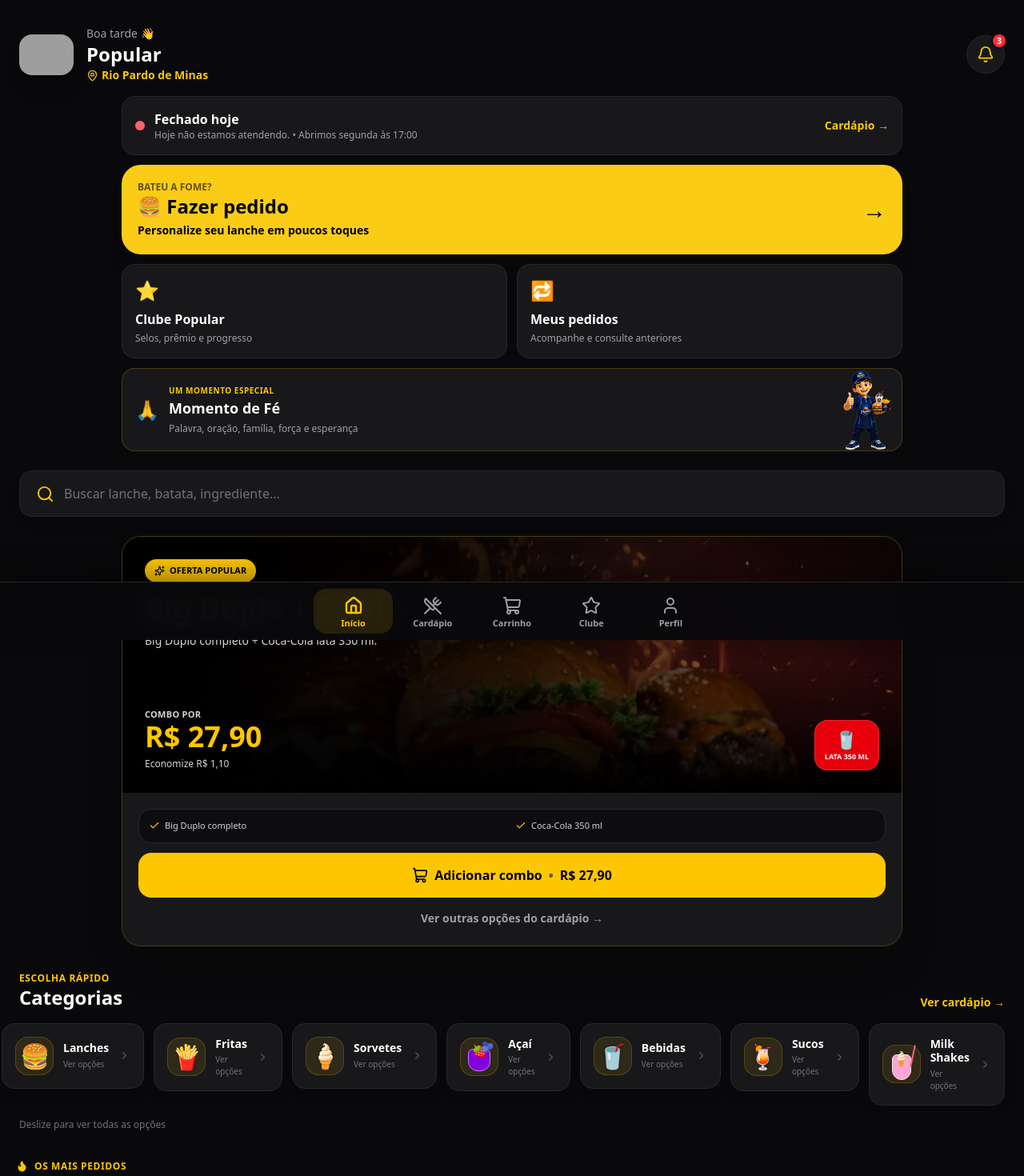
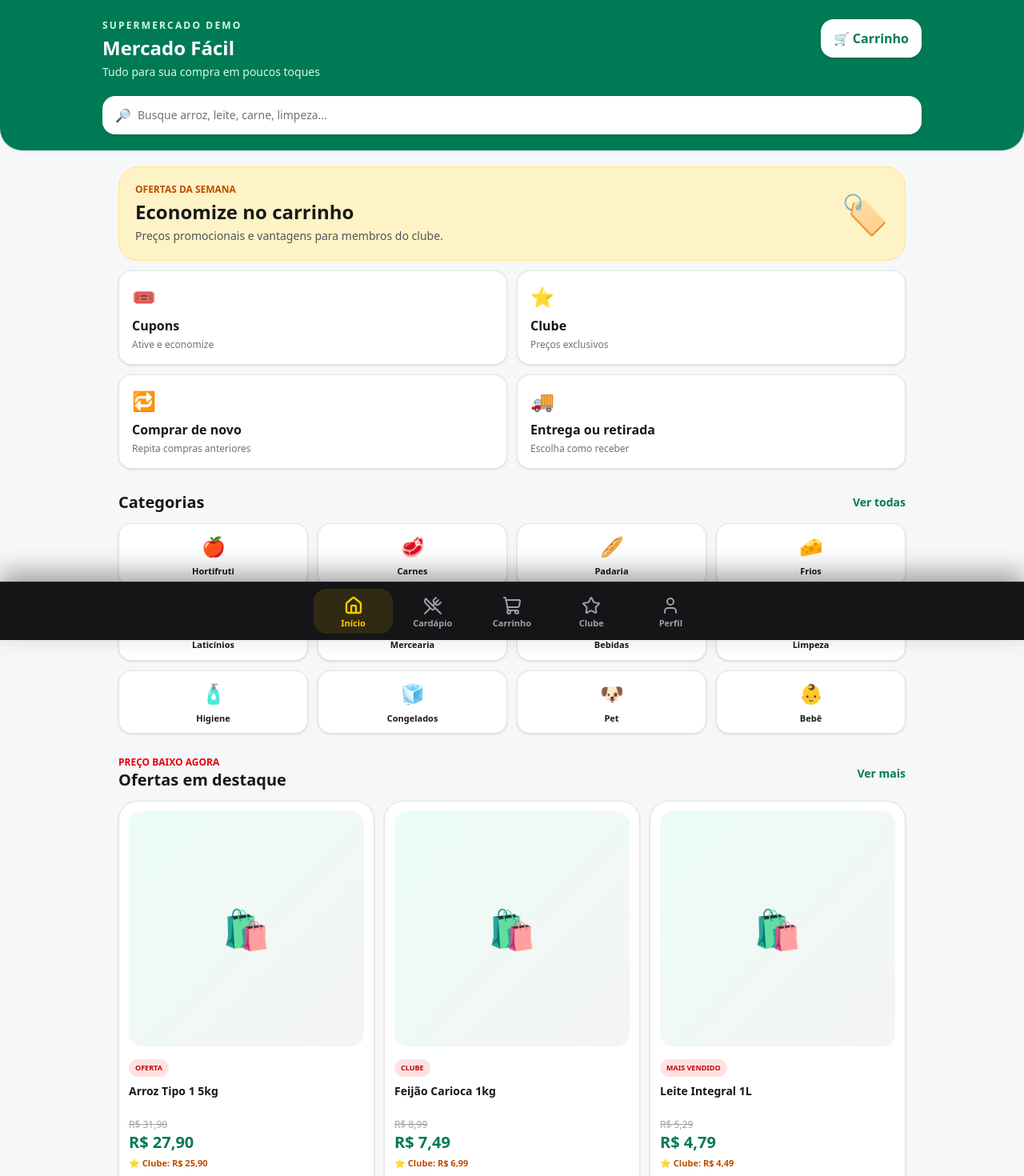
Before and after one commit to UniversalKnowledgeEcosystem/popular-app, a Next.js app: page / in a window 1280 px wide. Shown: the top 1470 px of the page at 80% size. Built offline with nearby package versions, Linux system fonts and the light colour scheme; grey boxes are pictures that could not be loaded.

Commit message:
Cria demo de supermercado a partir da base Popular

```diff
--- a/app/page.tsx
+++ b/app/page.tsx
@@ -1,31 +1,53 @@
-import Image from "next/image";
 import Link from "next/link";
-import Header from "./components/Header";
-import SearchBar from "./components/SearchBar";
-import Banner from "./components/Banner";
-import Categories from "./components/Categories";
-import FeaturedProducts from "./components/FeaturedProducts";
-import LoyaltyCard from "./components/LoyaltyCard";
-import LocationCard from "./components/LocationCard";
-import StoreStatus from "./components/StoreStatus";
-import BiblicalWelcome from "./components/BiblicalWelcome";
 
-export default function Home(){return <main className="min-h-screen bg-zinc-950 text-white pb-32">
- <BiblicalWelcome/>
- <Header/>
- <StoreStatus/>
- <section className="px-6 mt-3 max-w-5xl mx-auto">
-  <div className="grid grid-cols-2 gap-3">
-   <Link href="/cardapio" className="popular-primary col-span-2 rounded-3xl p-5 flex items-center justify-between shadow-xl active:scale-[.99] transition"><div><p className="text-xs font-black uppercase opacity-60">Bateu a fome?</p><h2 className="text-2xl font-black">🍔 Fazer pedido</h2><p className="text-sm font-semibold mt-1">Personalize seu lanche em poucos toques</p></div><span className="text-3xl">→</span></Link>
-   <Link href="/fidelidade" className="bg-zinc-900 border border-zinc-800 rounded-2xl p-4"><span className="text-2xl">⭐</span><h3 className="font-black mt-2">Clube Popular</h3><p className="text-xs text-zinc-400 mt-1">Selos, prêmio e progresso</p></Link>
-   <Link href="/biblioteca/pedidos" className="bg-zinc-900 border border-zinc-800 rounded-2xl p-4"><span className="text-2xl">🔁</span><h3 className="font-black mt-2">Meus pedidos</h3><p className="text-xs text-zinc-400 mt-1">Acompanhe e consulte anteriores</p></Link>
-   <Link href="/momento-de-fe" className="relative col-span-2 min-h-[104px] overflow-hidden bg-zinc-900 border border-yellow-400/20 rounded-2xl pl-4 pr-[92px] py-4 flex items-center active:scale-[.99] transition"><div className="flex items-center gap-3 relative z-10"><span className="text-2xl">🙏</span><div><p className="text-yellow-400 text-[10px] font-black tracking-wider">UM MOMENTO ESPECIAL</p><h3 className="font-black text-lg">Momento de Fé</h3><p className="text-xs text-zinc-400 mt-1">Palavra, oração, família, força e esperança</p></div></div><div className="absolute right-1 bottom-0 w-[82px] h-[100px]"><Image src="/mascote%20oficial%20novo.png" alt="Mascote oficial da Popular" fill sizes="82px" className="object-contain object-bottom"/></div></Link>
-  </div>
- </section>
- <SearchBar/>
- <section className="px-6 mt-6 max-w-5xl mx-auto"><Banner/></section>
- <Categories/><FeaturedProducts/>
- <section className="px-6 max-w-5xl mx-auto"><div className="bg-zinc-900 border border-zinc-800 rounded-3xl p-5 flex gap-4 items-center"><div className="w-12 h-12 rounded-2xl bg-green-500/10 flex items-center justify-center text-2xl">⚡</div><div><h3 className="font-black">Mais rápido a cada pedido</h3><p className="text-sm text-zinc-400 mt-1">Favoritos, dados salvos no aparelho, personalização e acompanhamento automático.</p></div></div></section>
- <LoyaltyCard/><LocationCard/>
- <footer className="px-6 mt-8 max-w-5xl mx-auto text-center"><div className="border-t border-zinc-900 pt-5"><p className="text-xs text-zinc-600">Popular Hambúrgueria e Sorveteria • Since 2017</p></div></footer>
- </main>}
+const categories = [
+  ["🍎","Hortifruti"],["🥩","Carnes"],["🥖","Padaria"],["🧀","Frios"],["🥛","Laticínios"],["🥫","Mercearia"],["🥤","Bebidas"],["🧼","Limpeza"],["🧴","Higiene"],["🧊","Congelados"],["🐶","Pet"],["👶","Bebê"]
+];
+
+const products = [
+  {name:"Arroz Tipo 1 5kg", price:"R$ 27,90", old:"R$ 31,90", club:"R$ 25,90", tag:"OFERTA"},
+  {name:"Feijão Carioca 1kg", price:"R$ 7,49", old:"R$ 8,99", club:"R$ 6,99", tag:"CLUBE"},
+  {name:"Leite Integral 1L", price:"R$ 4,79", old:"R$ 5,29", club:"R$ 4,49", tag:"MAIS VENDIDO"},
+  {name:"Café Torrado 500g", price:"R$ 19,90", old:"R$ 22,90", club:"R$ 18,49", tag:"OFERTA"},
+  {name:"Banana Prata kg", price:"R$ 4,49", old:"R$ 5,49", club:"R$ 4,19", tag:"HORTIFRUTI"},
+  {name:"Refrigerante 2L", price:"R$ 8,99", old:"R$ 10,49", club:"R$ 8,49", tag:"BEBIDAS"}
+];
+
+export default function Home(){
+  return <main className="min-h-screen bg-[#f6f7f9] text-zinc-900 pb-28">
+    <header className="bg-emerald-700 text-white px-5 pt-6 pb-5 rounded-b-[28px] shadow-sm">
+      <div className="max-w-5xl mx-auto flex items-start justify-between gap-4">
+        <div><p className="text-xs font-bold uppercase tracking-[.18em] text-emerald-100">Supermercado Demo</p><h1 className="text-2xl font-black mt-1">Mercado Fácil</h1><p className="text-sm text-emerald-100 mt-1">Tudo para sua compra em poucos toques</p></div>
+        <Link href="/carrinho" className="bg-white text-emerald-700 px-4 py-3 rounded-2xl font-black shadow">🛒 Carrinho</Link>
+      </div>
+      <div className="max-w-5xl mx-auto mt-5 bg-white rounded-2xl px-4 py-3 text-zinc-500 flex items-center gap-2 shadow-sm"><span>🔎</span><span className="text-sm">Busque arroz, leite, carne, limpeza...</span></div>
+    </header>
+
+    <section className="px-5 mt-5 max-w-5xl mx-auto grid grid-cols-2 gap-3">
+      <div className="col-span-2 bg-amber-100 border border-amber-200 rounded-3xl p-5 flex items-center justify-between gap-4">
+        <div><p className="text-xs font-black text-amber-700 uppercase">Ofertas da semana</p><h2 className="text-2xl font-black mt-1">Economize no carrinho</h2><p className="text-sm text-zinc-600 mt-1">Preços promocionais e vantagens para membros do clube.</p></div><span className="text-5xl">🏷️</span>
+      </div>
+      <Link href="/cupons" className="bg-white border border-zinc-200 rounded-2xl p-4 shadow-sm"><span className="text-2xl">🎟️</span><h3 className="font-black mt-2">Cupons</h3><p className="text-xs text-zinc-500 mt-1">Ative e economize</p></Link>
+      <Link href="/fidelidade" className="bg-white border border-zinc-200 rounded-2xl p-4 shadow-sm"><span className="text-2xl">⭐</span><h3 className="font-black mt-2">Clube</h3><p className="text-xs text-zinc-500 mt-1">Preços exclusivos</p></Link>
+      <Link href="/historico" className="bg-white border border-zinc-200 rounded-2xl p-4 shadow-sm"><span className="text-2xl">🔁</span><h3 className="font-black mt-2">Comprar de novo</h3><p className="text-xs text-zinc-500 mt-1">Repita compras anteriores</p></Link>
+      <Link href="/checkout" className="bg-white border border-zinc-200 rounded-2xl p-4 shadow-sm"><span className="text-2xl">🚚</span><h3 className="font-black mt-2">Entrega ou retirada</h3><p className="text-xs text-zinc-500 mt-1">Escolha como receber</p></Link>
+    </section>
+
+    <section className="px-5 mt-7 max-w-5xl mx-auto"><div className="flex items-center justify-between"><h2 className="text-xl font-black">Categorias</h2><Link href="/cardapio" className="text-sm font-bold text-emerald-700">Ver todas</Link></div>
+      <div className="grid grid-cols-4 gap-3 mt-3">{categories.map(([icon,name])=><Link href="/cardapio" key={name} className="bg-white border border-zinc-200 rounded-2xl p-3 text-center shadow-sm"><div className="text-2xl">{icon}</div><div className="text-[11px] font-bold mt-2 leading-tight">{name}</div></Link>)}</div>
+    </section>
+
+    <section className="px-5 mt-7 max-w-5xl mx-auto"><div className="flex items-center justify-between"><div><p className="text-xs font-black text-red-600 uppercase">Preço baixo agora</p><h2 className="text-xl font-black">Ofertas em destaque</h2></div><Link href="/cardapio" className="text-sm font-bold text-emerald-700">Ver mais</Link></div>
+      <div className="grid grid-cols-2 md:grid-cols-3 gap-3 mt-3">{products.map(p=><div key={p.name} className="bg-white border border-zinc-200 rounded-3xl p-3 shadow-sm"><div className="aspect-square rounded-2xl bg-gradient-to-br from-emerald-50 to-zinc-100 flex items-center justify-center text-5xl">🛍️</div><div className="mt-3"><span className="inline-block text-[9px] font-black px-2 py-1 rounded-full bg-red-100 text-red-700">{p.tag}</span><h3 className="font-bold text-sm mt-2 min-h-[40px]">{p.name}</h3><p className="text-xs text-zinc-400 line-through mt-1">{p.old}</p><p className="text-xl font-black text-emerald-700">{p.price}</p><p className="text-[11px] font-bold text-amber-700 mt-1">⭐ Clube: {p.club}</p><button className="w-full mt-3 bg-emerald-700 text-white rounded-xl py-2.5 font-black text-sm">Adicionar</button></div></div>)}</div>
+    </section>
+
+    <section className="px-5 mt-7 max-w-5xl mx-auto grid md:grid-cols-2 gap-3">
+      <div className="bg-white border border-zinc-200 rounded-3xl p-5 shadow-sm"><span className="text-3xl">📝</span><h3 className="font-black text-lg mt-2">Minha lista de compras</h3><p className="text-sm text-zinc-500 mt-1">Monte a lista antes de sair de casa e marque os itens conforme compra.</p><button className="mt-4 text-emerald-700 font-black text-sm">Criar lista →</button></div>
+      <div className="bg-white border border-zinc-200 rounded-3xl p-5 shadow-sm"><span className="text-3xl">📱</span><h3 className="font-black text-lg mt-2">Folheto digital</h3><p className="text-sm text-zinc-500 mt-1">Ofertas organizadas por setor sem precisar de papel.</p><button className="mt-4 text-emerald-700 font-black text-sm">Ver ofertas →</button></div>
+    </section>
+
+    <section className="px-5 mt-7 max-w-5xl mx-auto"><div className="bg-emerald-900 text-white rounded-3xl p-5"><p className="text-xs font-black text-emerald-200 uppercase">Experiência completa</p><h2 className="text-xl font-black mt-1">Compra online e loja física no mesmo app</h2><div className="grid grid-cols-2 gap-3 mt-4 text-sm"><div>✅ Catálogo por setor</div><div>✅ Carrinho</div><div>✅ Cupons</div><div>✅ Clube de vantagens</div><div>✅ Entrega/retirada</div><div>✅ Histórico</div><div>✅ Lista de compras</div><div>✅ Ofertas digitais</div></div></div></section>
+
+    <footer className="px-5 mt-8 max-w-5xl mx-auto text-center text-xs text-zinc-400">Protótipo de supermercado criado a partir da base do app Popular.</footer>
+  </main>
+}
```
